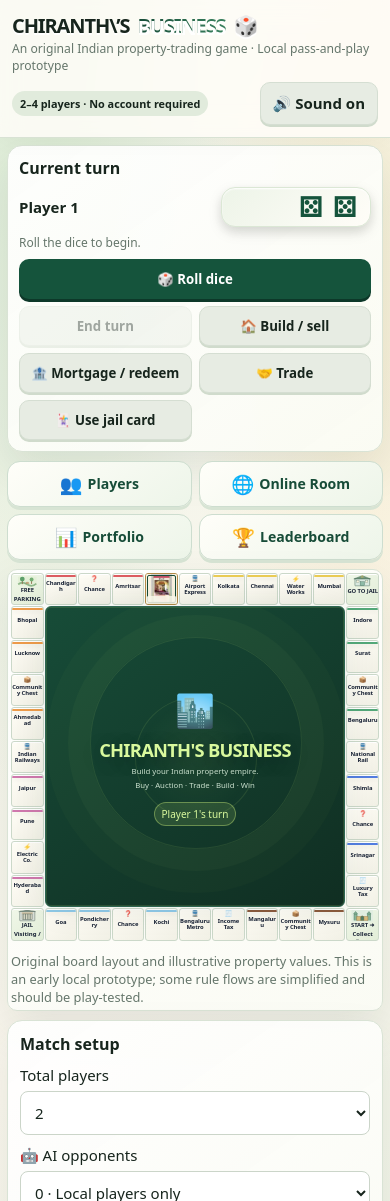
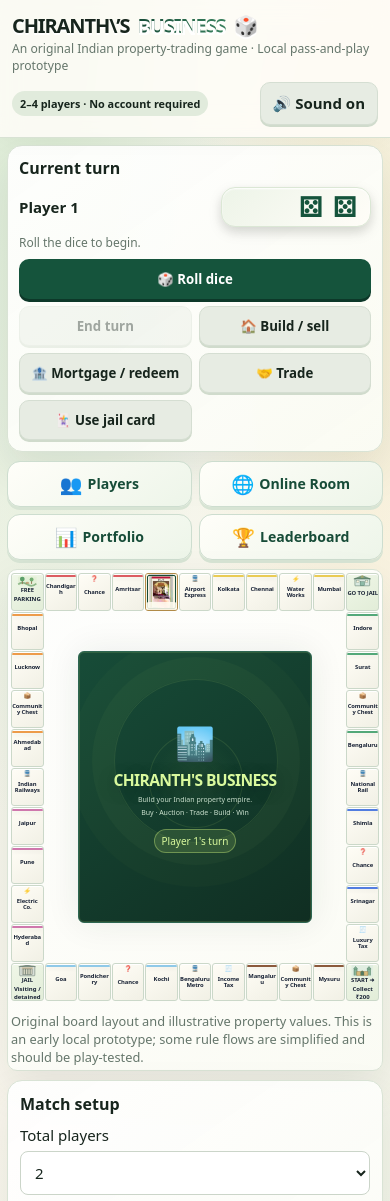
Before and after one commit to rajeevtv1972-crypto/business-board-game, a plain HTML site: page public/index.html in a window 390 px wide. Shown: the top 1201 px of the page. Drawn offline with Linux system fonts and the light colour scheme.

Commit message:
Reduce center void and increase board tile height

```diff
--- a/public/index.html
+++ b/public/index.html
@@ -598,6 +598,19 @@ main{grid-template-columns:minmax(0,1fr) 330px;align-items:start}
 .delhi-property-card-art{display:block;width:min(100%,280px);max-height:44vh;height:auto;object-fit:contain;margin:12px auto 16px;border:1px solid #d7c79f;border-radius:14px;background:#f9f4e8;box-shadow:0 12px 30px #1c2e241c}
 @media(max-width:520px){.delhi-property-card-art{width:min(100%,235px);max-height:37vh;margin:8px auto 12px}}
 </style>
+
+<style id="taller-tiles-smaller-center">
+/* Give each outer property space more height and reduce the empty green center. */
+.board{aspect-ratio:.91 / 1}
+.tile.center{grid-column:3/10;grid-row:3/10}
+@media(max-width:900px){.board{aspect-ratio:.89 / 1}}
+@media(max-width:600px){
+ .board{aspect-ratio:.86 / 1}
+ .tile.center{grid-column:3/10;grid-row:3/10}
+ .center h1{font-size:clamp(12px,4vw,21px)}
+ .center p{font-size:clamp(6px,1.8vw,9px)}
+}
+</style>
 <script id="ai-opponents-runtime">
 (()=>{
  const countEl=document.getElementById('playerCount'),aiEl=document.getElementById('aiCount'),hint=document.getElementById('aiHint'),start=document.getElementById('startBtn');
```
